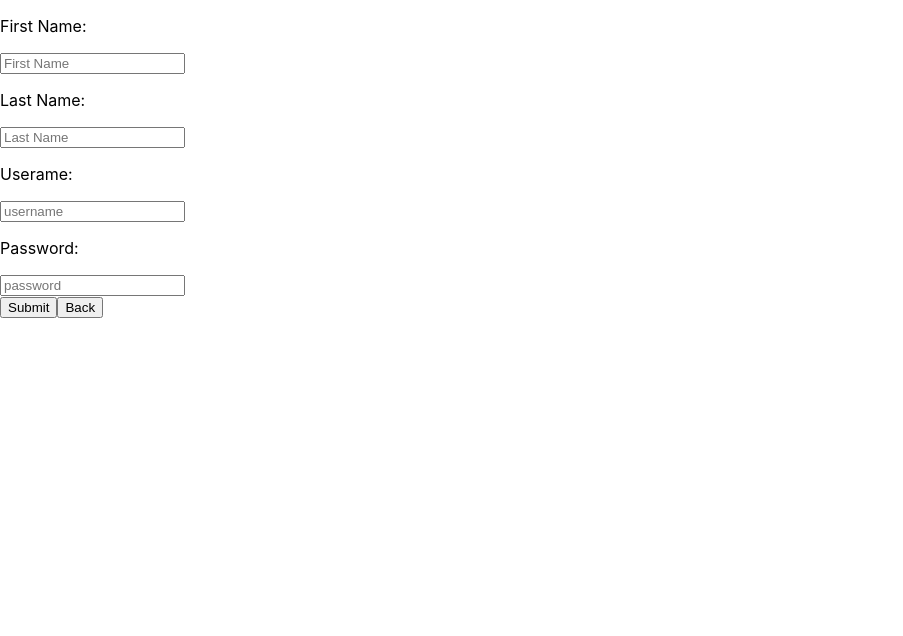
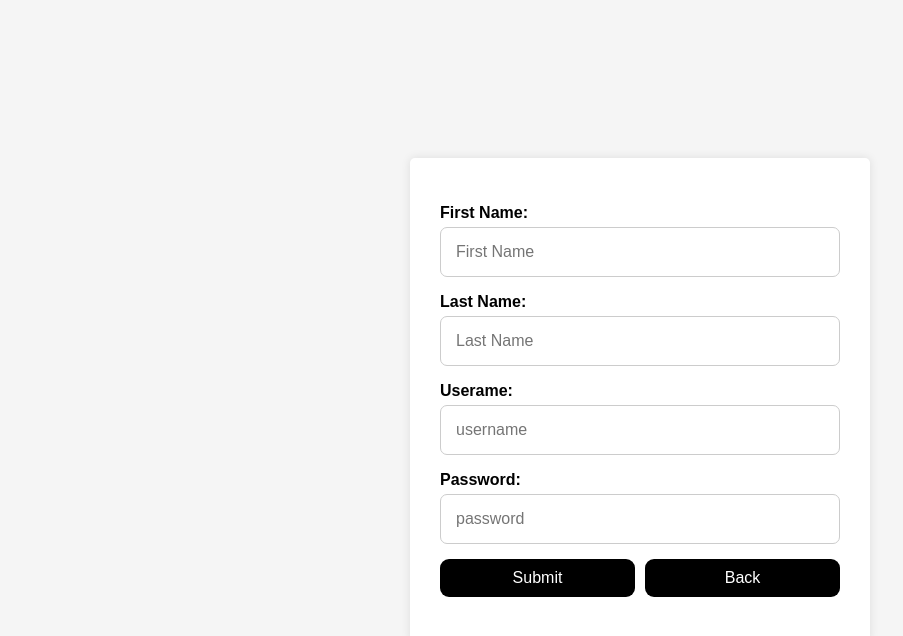
Before and after one commit to William-Nettles/RevatureProject1, a React (Create React App) app in the folder project-one-frontend/: page /register in a window 1280 px wide. Shown: the top 636 px of the page, without its empty margins (0-903 px from the left). Built offline with nearby package versions, Linux system fonts and the light colour scheme.

Commit message:
more forntend styles

```diff
--- a/project-one-frontend/src/components/Authentication/Login.tsx
+++ b/project-one-frontend/src/components/Authentication/Login.tsx
@@ -3,6 +3,7 @@ import { useState } from "react"
 import { useNavigate } from "react-router-dom"
 import { UserInterface } from "../../interfaces/UserInterface"
 import { state } from "../../globalData/store"
+import "./login.css"
 
 //component for login. Users can login or navigate to signup
 
--- /dev/null
+++ b/project-one-frontend/src/components/Authentication/Register.css
@@ -0,0 +1,82 @@
+/* Basic styles */
+body {
+    font-family: sans-serif;
+    margin: 0;
+    padding: 0;
+    display: flex;
+    justify-content: center;
+    align-items: center;
+    min-height: 100vh;
+    background-color: #f5f5f5;
+}
+
+/* Create account form container (register component) */
+.register {
+    background-color: #fff;
+    padding: 30px;
+    border-radius: 5px;
+    box-shadow: 0 0 10px rgba(0, 0, 0, 0.1);
+    width: 400px;
+    /* Adjust width as needed */
+}
+
+/* Form labels and inputs */
+.register div {
+    margin-bottom: 15px;
+}
+
+.register p {
+    margin-bottom: 5px;
+    font-weight: bold;
+}
+
+/* Style all input fields */
+.register input[type="text"],
+.register input[type="password"] {
+    width: 100%;
+    /* Full width for all inputs */
+    padding: 15px;
+    border: 1px solid #ccc;
+    border-radius: 7px;
+    font-size: 16px;
+    box-sizing: border-box;
+}
+
+/* Buttons side-by-side */
+.register-buttons {
+    display: flex;
+    /* Make buttons container a flexbox */
+    justify-content: space-between;
+    /* Distribute buttons horizontally */
+    margin-top: 10px;
+    /* Add margin after input fields */
+}
+
+.register-button {
+    width: calc(50% - 5px);
+    /* Adjust width for side-by-side buttons with space between them */
+    padding: 10px;
+    background-color: #000;
+    /* Black background color */
+    border: none;
+    border-radius: 9px;
+    /* Make buttons rounded */
+    cursor: pointer;
+    font-size: 16px;
+    color: #fff;
+    /* White text color */
+    transition: background-color 0.3s ease;
+    /* Smooth transition for hover effect */
+}
+/* Adjust margin between buttons */
+.register-button:first-child {
+    margin-right: 5px;
+}
+
+.register-button:last-child {
+    margin-left: 5px;
+}
+.register-button:hover {
+    background-color: #666;
+    /* Grey background color on hover */
+}
--- a/project-one-frontend/src/components/Authentication/Register.tsx
+++ b/project-one-frontend/src/components/Authentication/Register.tsx
@@ -2,7 +2,7 @@ import { useNavigate } from "react-router-dom"
 import { UserInterface } from "../../interfaces/UserInterface"
 import { useState } from "react"
 import axios from "axios"
-
+import "./Register.css"
 //for account creation
 //users can create an account or navigate back to login
 
@@ -47,7 +47,8 @@ export const Register:React.FC = () => {
     }
 
     return(
-        <div>
+        <div className="register">
+
             <div>
                 <p>First Name:</p>
                 <input type="text" placeholder="First Name" name="firstname" onChange={storeValues}/>
--- /dev/null
+++ b/project-one-frontend/src/components/Authentication/login.css
@@ -0,0 +1,118 @@
+/* Basic styles */
+body {
+    font-family: sans-serif;
+    margin: 0;
+    padding: 0;
+    display: flex;
+    justify-content: center;
+    align-items: center;
+    min-height: 100vh;
+    /* Add background image */
+    background-image: url();
+    /* Set background image properties */
+    background-size: cover;
+    /* background-position: center; */
+    background-repeat: no-repeat;
+}
+
+.login {
+    background-color: rgba(255, 255, 255, 0.8); /* Add some opacity to the background */
+    padding: 30px;
+    border-radius: 5px;
+    /* Apply border-radius to the entire login form */
+    box-shadow: 0 0 10px rgba(0, 0, 0, 0.1);
+    width: 400px;
+    /* Adjust width as needed */
+}
+
+/* Header */
+.text-container {
+    text-align: center;
+    margin-bottom: 20px;
+}
+
+h1 {
+    font-size: 24px;
+    margin-bottom: 5px;
+    font-family: 'Roboto', serif;
+    /* Use a serif font for h1 */
+}
+
+h3 {
+    font-size: 18px;
+    color: #999;
+    font-family: 'Open Sans', sans-serif;
+    /* Use a sans-serif font for h3 */
+}
+
+/* Input fields */
+.input-container {
+    margin-bottom: 15px;
+}
+
+input[type="text"],
+input[type="password"] {
+    width: 100%;
+    padding: 15px;
+    border: 1px solid #ccc;
+    border-radius: 7px;
+    /* Round input box corners */
+    font-size: 16px;
+    box-sizing: border-box;
+}
+
+/* Sign in button */
+.login-button {
+    width: calc(50% - 5px);
+    /* Adjust width for side-by-side buttons with space between them */
+    padding: 15px;
+    background-color: #000;
+    /* Black background color */
+    border: none;
+    border-radius: 9px;
+    /* Round button corners */
+    cursor: pointer;
+    font-size: 16px;
+    color: #fff;
+    /* White text color */
+    transition: background-color 0.3s ease;
+    /* Smooth transition for hover effect */
+}
+/* Adjust margin between buttons */
+.login-button:first-child {
+    margin-right: 5px;
+}
+
+.login-button:last-child {
+    margin-left: 5px;
+}
+.login-button:hover {
+    background-color: #666;
+    /* Dark grey hover color */
+}
+
+/* Create account button */
+.create-account-button a {
+    display: block;
+    text-align: center;
+    margin-top: 10px;
+    /* Add space between the two buttons */
+    padding: 15px;
+    background-color: #000;
+    /* Black background color */
+    border: none;
+    border-radius: 7px;
+    /* Round button corners */
+    cursor: pointer;
+    font-size: 16px;
+    color: #fff;
+    /* White text color */
+    text-decoration: none;
+    transition: background-color 0.3s ease;
+    /* Smooth transition for hover effect */
+}
+
+.create-account-button a:hover {
+    background-color: #666;
+    /* Dark grey hover color */
+}
```
Also changed, not shown: project-one-frontend/public/office1.jpg (added).
